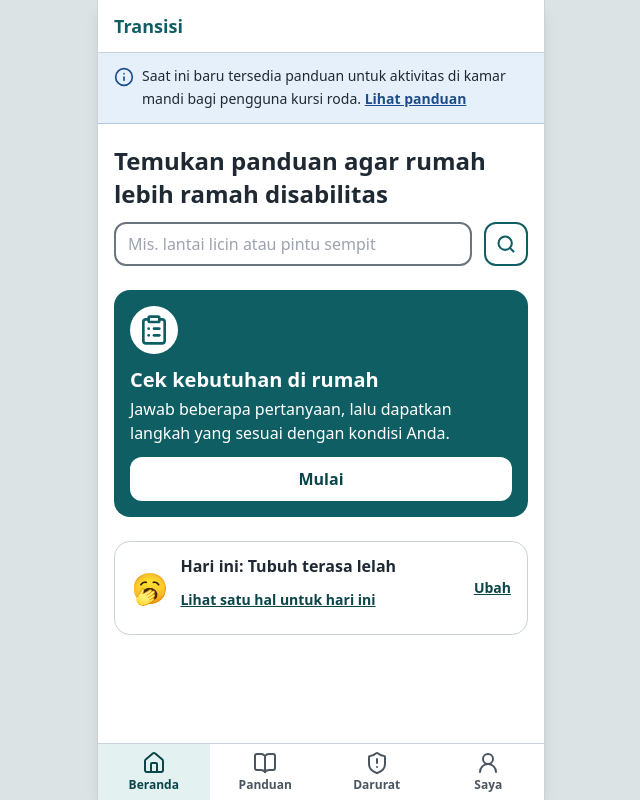
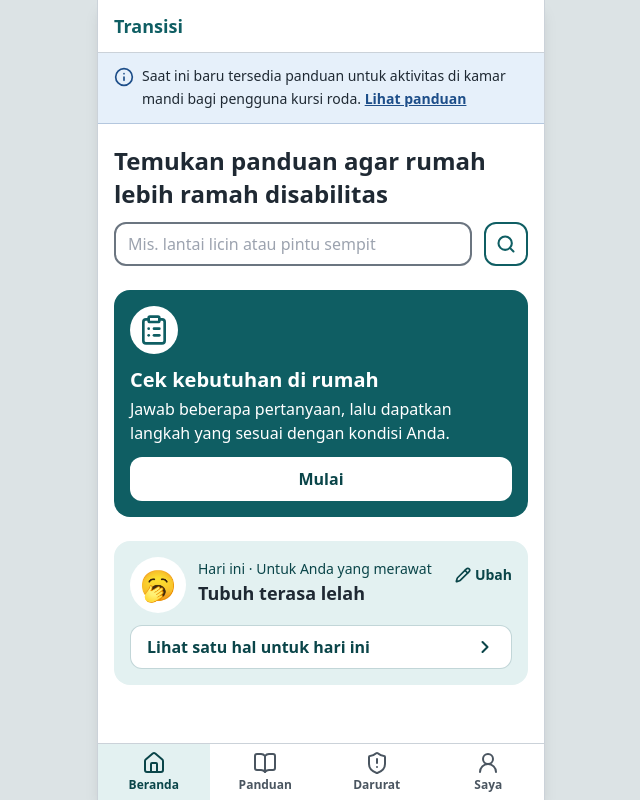
Before and after one commit to titohanafi/transisidnr, a React (Vite) app: page /#/ in a window 1280 px wide. Both pictures are taken after a click on the button "Tubuh terasa lelah". Shown: the whole page, without its empty margins (319-959 px from the left). Built offline with nearby package versions, Linux system fonts and the light colour scheme.

Commit message:
Check-in terisi: kartu dirancang ulang

```diff
--- a/src/components/CheckIn.tsx
+++ b/src/components/CheckIn.tsx
@@ -1,4 +1,5 @@
 import { useState } from "react";
+import { ChevronRight, Pencil } from "lucide-react";
 import { Link } from "react-router-dom";
 import { konten } from "../domain/content";
 import { hariTerakhir, kunciHari, labelHari, namaHariSingkat, tanggalDalamBulan } from "../lib/tanggal";
@@ -17,28 +18,33 @@ export function CheckIn() {
 
   if (pilihan && !mengubah) {
     return (
-      <section aria-label={t.label} className="flex items-center gap-3 rounded-kartu border border-garis bg-white px-4 py-3">
-        <span aria-hidden="true" className="text-3xl leading-none">
+      <section aria-label={t.label} className="rounded-kartu bg-utama-muda p-4">
+        <div className="flex items-start gap-3">
+          <span aria-hidden="true" className="flex h-14 w-14 shrink-0 items-center justify-center rounded-full bg-white text-3xl leading-none">
             {pilihan.emoji}
           </span>
-        <div className="min-w-0 flex-1">
-          <p className="font-semibold">
-            {t.hariIni}: {pilihan.label}
+          <div className="min-w-0 flex-1 pt-0.5">
+            <p className="text-sm text-utama-gelap">
+              {t.hariIni} · {t.label}
             </p>
-          <Link
-            to={pilihan.bantuan.panduan ? `/kartu/${pilihan.bantuan.panduan}` : (pilihan.bantuan.ke ?? "/")}
-            className="inline-flex min-h-sentuh items-center text-sm font-semibold text-utama-gelap underline"
-          >
-            {pilihan.bantuan.tombol}
-          </Link>
+            <p className="mt-0.5 text-lg font-bold leading-snug">{pilihan.label}</p>
           </div>
           <button
             type="button"
             onClick={() => setMengubah(true)}
-          className="-mr-2 min-h-sentuh min-w-sentuh shrink-0 px-2 text-sm font-semibold text-utama-gelap underline"
+            className="-mr-2 -mt-1 inline-flex min-h-sentuh shrink-0 items-center gap-1 rounded-tombol px-2 text-sm font-semibold text-utama-gelap"
           >
+            <Pencil className="h-4 w-4" strokeWidth={2.5} aria-hidden="true" focusable="false" />
             {t.ubah}
           </button>
+        </div>
+        <Link
+          to={pilihan.bantuan.panduan ? `/kartu/${pilihan.bantuan.panduan}` : (pilihan.bantuan.ke ?? "/")}
+          className="mt-3 flex min-h-sentuh items-center justify-between gap-2 rounded-tombol border border-utama/25 bg-white px-4 py-2 font-semibold text-utama-gelap"
+        >
+          <span>{pilihan.bantuan.tombol}</span>
+          <ChevronRight className="h-5 w-5 shrink-0" strokeWidth={2.5} aria-hidden="true" focusable="false" />
+        </Link>
       </section>
     );
   }
```
Also changed, not shown: 1 other file (tests, documents, lock files or other folders). Lines whose indentation alone changed are shown as unchanged.
